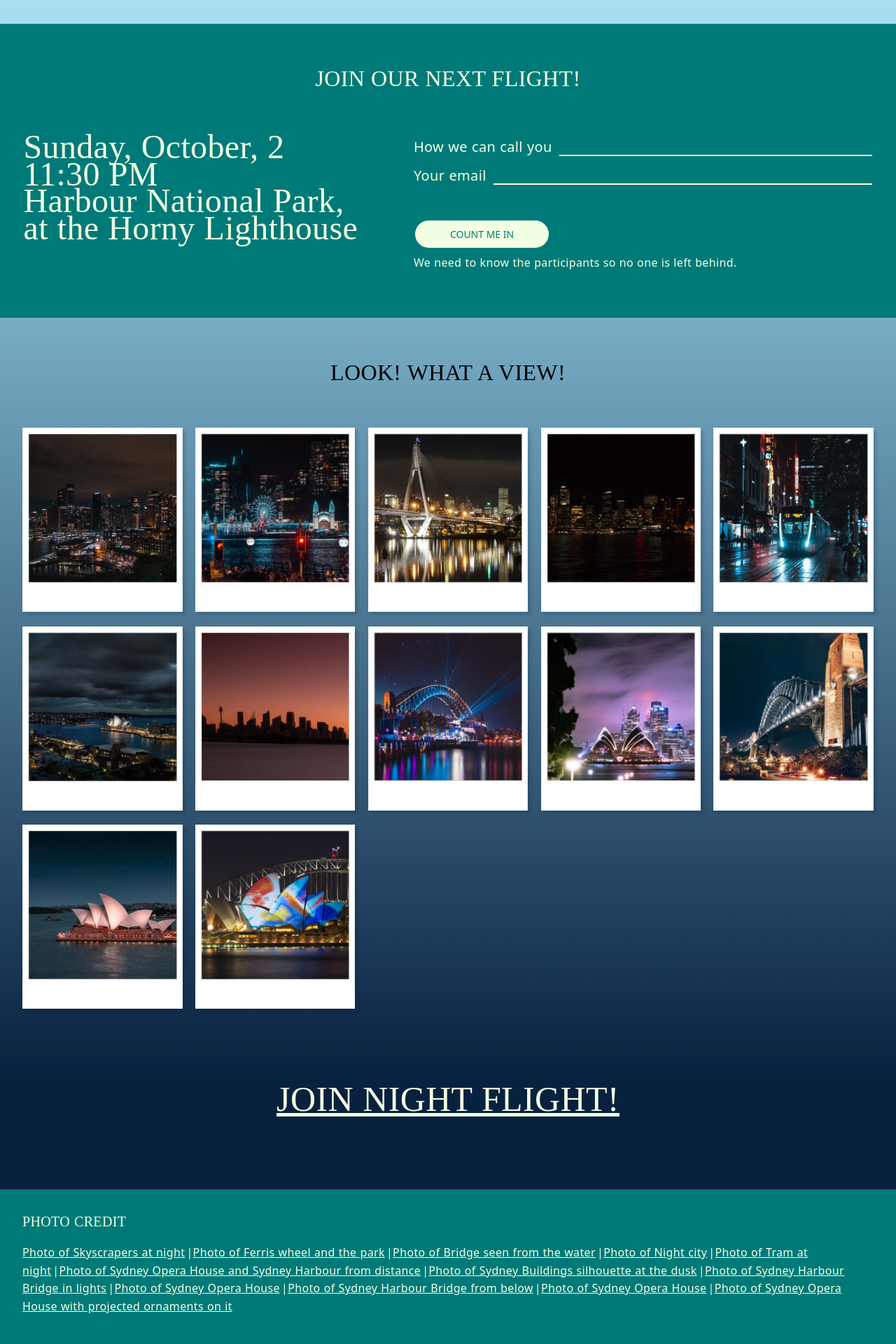
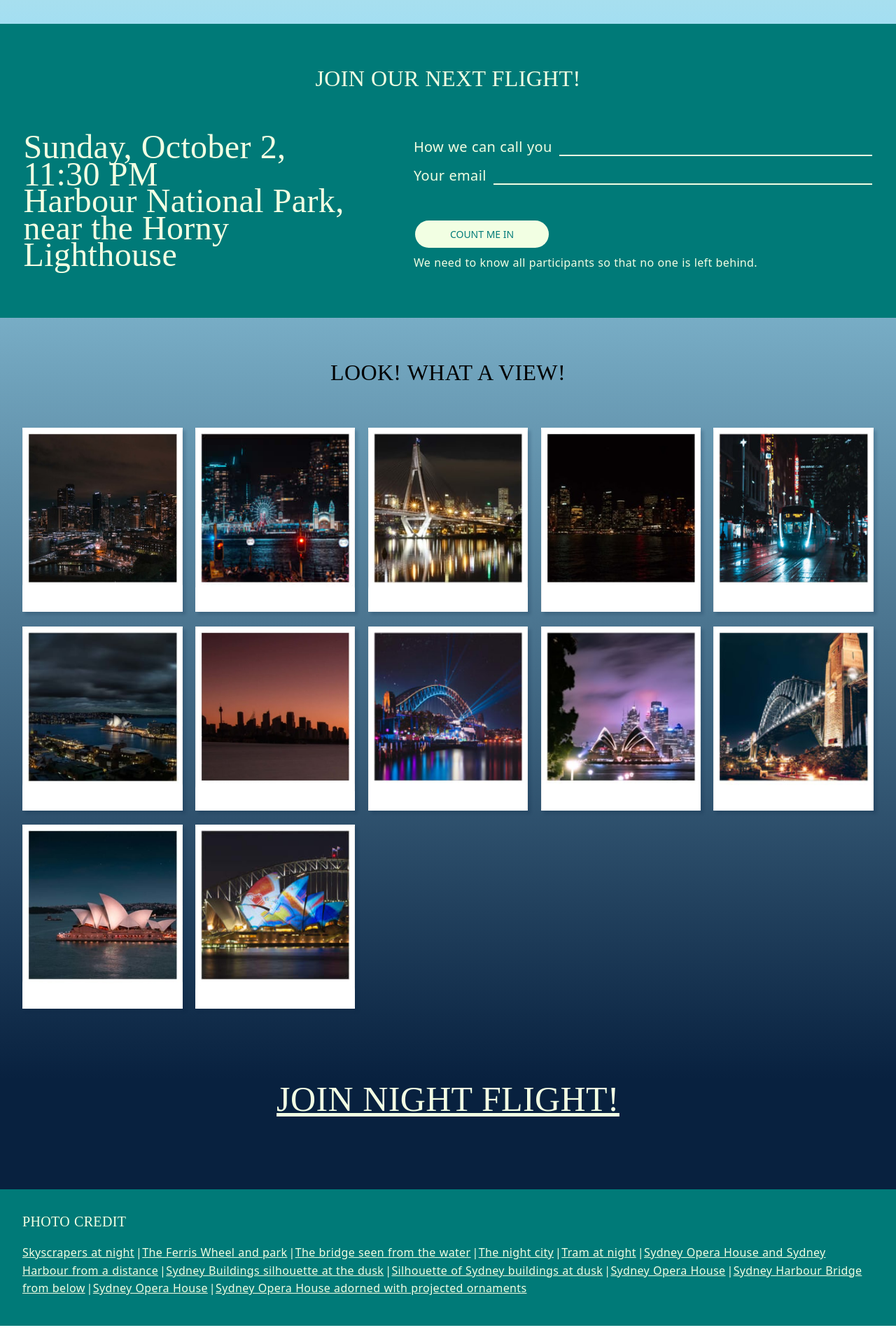
Before and after one commit to zverolen/project-local-club, a React (Vite) app: page / in a window 1280 px wide. Shown: the part 1391-3311 px from the top of the page at 70% size. After the commit the page ends 3285 px from the top, so only its background shows below. Built offline with nearby package versions, Linux system fonts and the light colour scheme; a web font is replaced by a local one.

Commit message:
Update the text

```diff
--- a/src/components/description/Description.jsx
+++ b/src/components/description/Description.jsx
@@ -4,7 +4,7 @@ export default function Description() {
       <h2>What is Night Flight?</h2>
       <p>Night Flight is a community of Sydney vampires who are sick of staying all creepy and lonely.</p>
       <div>
-        <p>We transform into bats and fly under the stars two or three times per month.</p>
+        <p>We transform into bats and fly under the stars two or three times a month.</p>
         <p>Enjoy the freedom and the fellowship.</p>
         <p>Feel the respect. Feel the support.</p>
       </div>
--- a/src/components/footer/Footer.jsx
+++ b/src/components/footer/Footer.jsx
@@ -9,29 +9,29 @@ export default function Footer({ isLinkHidden }) {
       <div>
         <div>
           <h2>Photo Credit</h2>
-          <a href="https://unsplash.com/photos/Z00K8iSWpNc?utm_source=unsplash&utm_medium=referral&utm_content=creditShareLink">Photo of Skyscrapers at night</a>
+          <a href="https://unsplash.com/photos/Z00K8iSWpNc?utm_source=unsplash&utm_medium=referral&utm_content=creditShareLink">Skyscrapers at night</a>
           <span aria-hidden="true">|</span>
-          <a href="https://unsplash.com/photos/fgy7tXxfqhE?utm_source=unsplash&utm_medium=referral&utm_content=creditShareLink">Photo of Ferris wheel and the park</a>
+          <a href="https://unsplash.com/photos/fgy7tXxfqhE?utm_source=unsplash&utm_medium=referral&utm_content=creditShareLink">The Ferris Wheel and park</a>
           <span aria-hidden="true">|</span>
-          <a href="https://unsplash.com/photos/vAAuJAsm59A?utm_source=unsplash&utm_medium=referral&utm_content=creditShareLink">Photo of Bridge seen from the water</a>
+          <a href="https://unsplash.com/photos/vAAuJAsm59A?utm_source=unsplash&utm_medium=referral&utm_content=creditShareLink">The bridge seen from the water</a>
           <span aria-hidden="true">|</span>
-          <a href="https://unsplash.com/photos/YoEMMc-fnCs?utm_source=unsplash&utm_medium=referral&utm_content=creditShareLink">Photo of Night city</a>
+          <a href="https://unsplash.com/photos/YoEMMc-fnCs?utm_source=unsplash&utm_medium=referral&utm_content=creditShareLink">The night city</a>
           <span aria-hidden="true">|</span>
-          <a href="https://unsplash.com/photos/8H0A2BVdRJM?utm_source=unsplash&utm_medium=referral&utm_content=creditShareLink">Photo of Tram at night</a>
+          <a href="https://unsplash.com/photos/8H0A2BVdRJM?utm_source=unsplash&utm_medium=referral&utm_content=creditShareLink">Tram at night</a>
           <span aria-hidden="true">|</span>
-          <a href="https://unsplash.com/photos/jJF-zlkXTmU?utm_source=unsplash&utm_medium=referral&utm_content=creditShareLink">Photo of Sydney Opera House and Sydney Harbour from distance</a>
+          <a href="https://unsplash.com/photos/jJF-zlkXTmU?utm_source=unsplash&utm_medium=referral&utm_content=creditShareLink">Sydney Opera House and Sydney Harbour from a distance</a>
           <span aria-hidden="true">|</span>
-          <a href="https://unsplash.com/photos/_l0tBaVBx1g?utm_source=unsplash&utm_medium=referral&utm_content=creditShareLink">Photo of Sydney Buildings silhouette at the dusk</a>
+          <a href="https://unsplash.com/photos/_l0tBaVBx1g?utm_source=unsplash&utm_medium=referral&utm_content=creditShareLink">Sydney Buildings silhouette at the dusk</a>
           <span aria-hidden="true">|</span>
-          <a href="https://unsplash.com/photos/ZsH1wHv2iTU?utm_source=unsplash&utm_medium=referral&utm_content=creditShareLink">Photo of Sydney Harbour Bridge in lights</a>
+          <a href="https://unsplash.com/photos/ZsH1wHv2iTU?utm_source=unsplash&utm_medium=referral&utm_content=creditShareLink">Silhouette of Sydney buildings at dusk</a>
           <span aria-hidden="true">|</span>
-          <a href="https://unsplash.com/photos/RK5gtzZawSc?utm_source=unsplash&utm_medium=referral&utm_content=creditShareLink">Photo of Sydney Opera House</a>
+          <a href="https://unsplash.com/photos/RK5gtzZawSc?utm_source=unsplash&utm_medium=referral&utm_content=creditShareLink">Sydney Opera House</a>
           <span aria-hidden="true">|</span>
-          <a href="https://unsplash.com/photos/FUh6nK3s0po?utm_source=unsplash&utm_medium=referral&utm_content=creditShareLink">Photo of Sydney Harbour Bridge from below</a>
+          <a href="https://unsplash.com/photos/FUh6nK3s0po?utm_source=unsplash&utm_medium=referral&utm_content=creditShareLink">Sydney Harbour Bridge from below</a>
           <span aria-hidden="true">|</span>
-          <a href="https://unsplash.com/photos/einIuvtZen4?utm_source=unsplash&utm_medium=referral&utm_content=creditShareLink">Photo of Sydney Opera House</a>
+          <a href="https://unsplash.com/photos/einIuvtZen4?utm_source=unsplash&utm_medium=referral&utm_content=creditShareLink">Sydney Opera House</a>
           <span aria-hidden="true">|</span>
-          <a href="https://unsplash.com/photos/Ev7rewOS5vo?utm_source=unsplash&utm_medium=referral&utm_content=creditShareLink">Photo of Sydney Opera House with projected ornaments on it</a>
+          <a href="https://unsplash.com/photos/Ev7rewOS5vo?utm_source=unsplash&utm_medium=referral&utm_content=creditShareLink">Sydney Opera House adorned with projected ornaments</a>
         </div>
       </div>
     </footer>
--- a/src/components/signup/Signup.jsx
+++ b/src/components/signup/Signup.jsx
@@ -8,13 +8,13 @@ export default function Signup({ handleDemo, isClicked }) {
         <div>
           <div>
             <h3 className="visually-hidden">Date, Time and Place</h3>
-            <p>Sunday, October, 2 11:30 PM</p>
-            <p>Harbour National Park, at the Horny Lighthouse</p>
+            <p>Sunday, October 2, 11:30 PM</p>
+            <p>Harbour National Park, near the Horny Lighthouse</p>
           </div>
           <div>
 
             <form label="Sign up form" action="" hidden={ isClicked }>
-            <p className="visually-hidden">Please, enter the information about you to take part in our next flight</p>
+            <p className="visually-hidden">Please, enter the information about yourself to take part in our next flight</p>
               <div>
                 <label htmlFor="singup-name">How we can call you</label>
                 <input id="singup-name" name="name" autoComplete="username" type="text" />
@@ -25,12 +25,12 @@ export default function Signup({ handleDemo, isClicked }) {
               </div>
 
               <button type="button" id="js-signupButton" onClick={ handleDemo }>Count me in</button>
-              <p>We need to know the participants so no one is left behind.</p>
+              <p>We need to know all participants so that no one is left behind.</p>
             </form>
             <div aria-live="polite">
               <div hidden={ !isClicked }>
                 <p>DEVELOPER NOTE: THIS HIDES THE CTA LINK IN THE FOOTER.</p>
-                <p>You are added to the next Night Flight event! We sent you an email with all details.</p>
+                <p>You have been added to the next Night Flight event! We have sent you an email with all the details.</p>
               </div>
             </div>
           </div>
```
